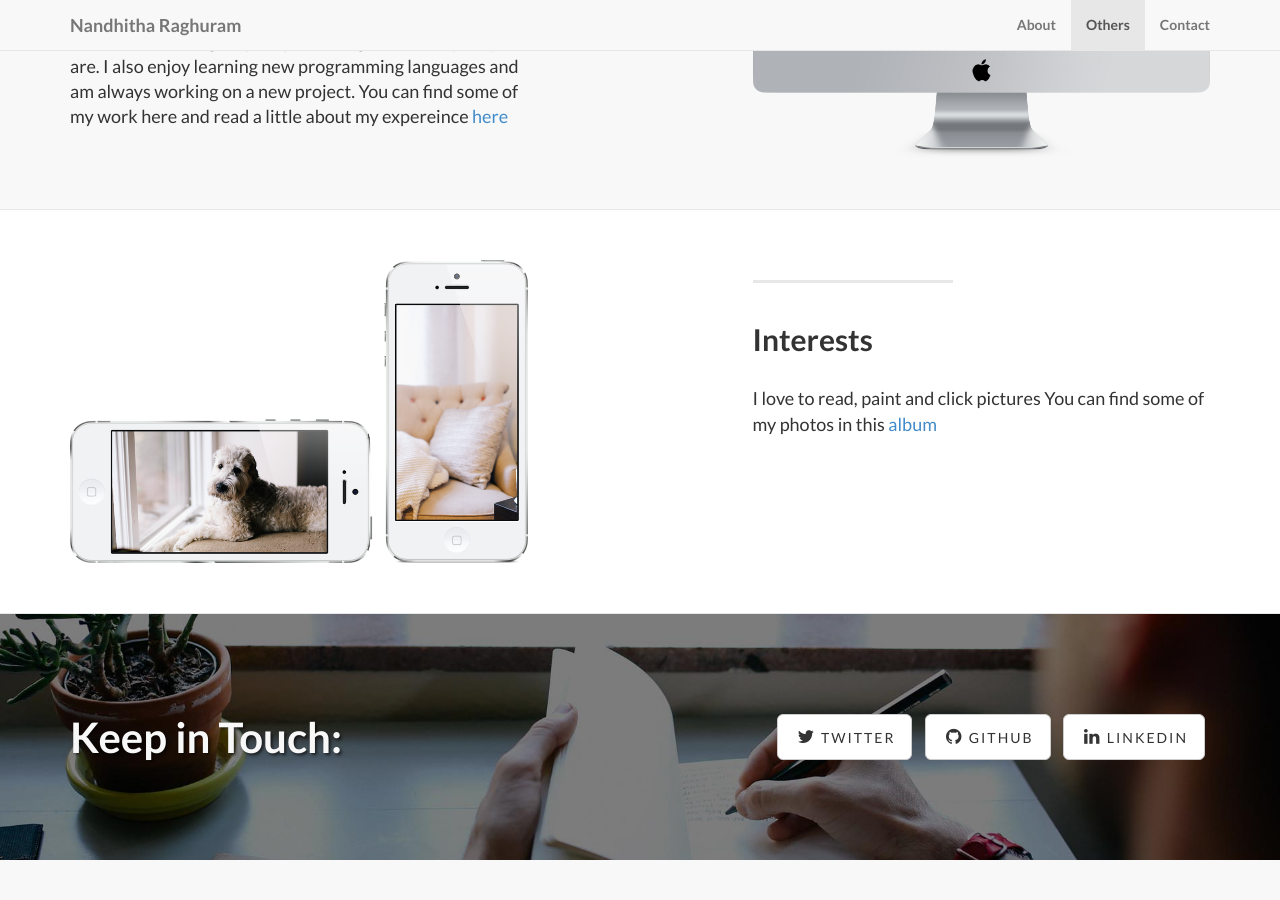
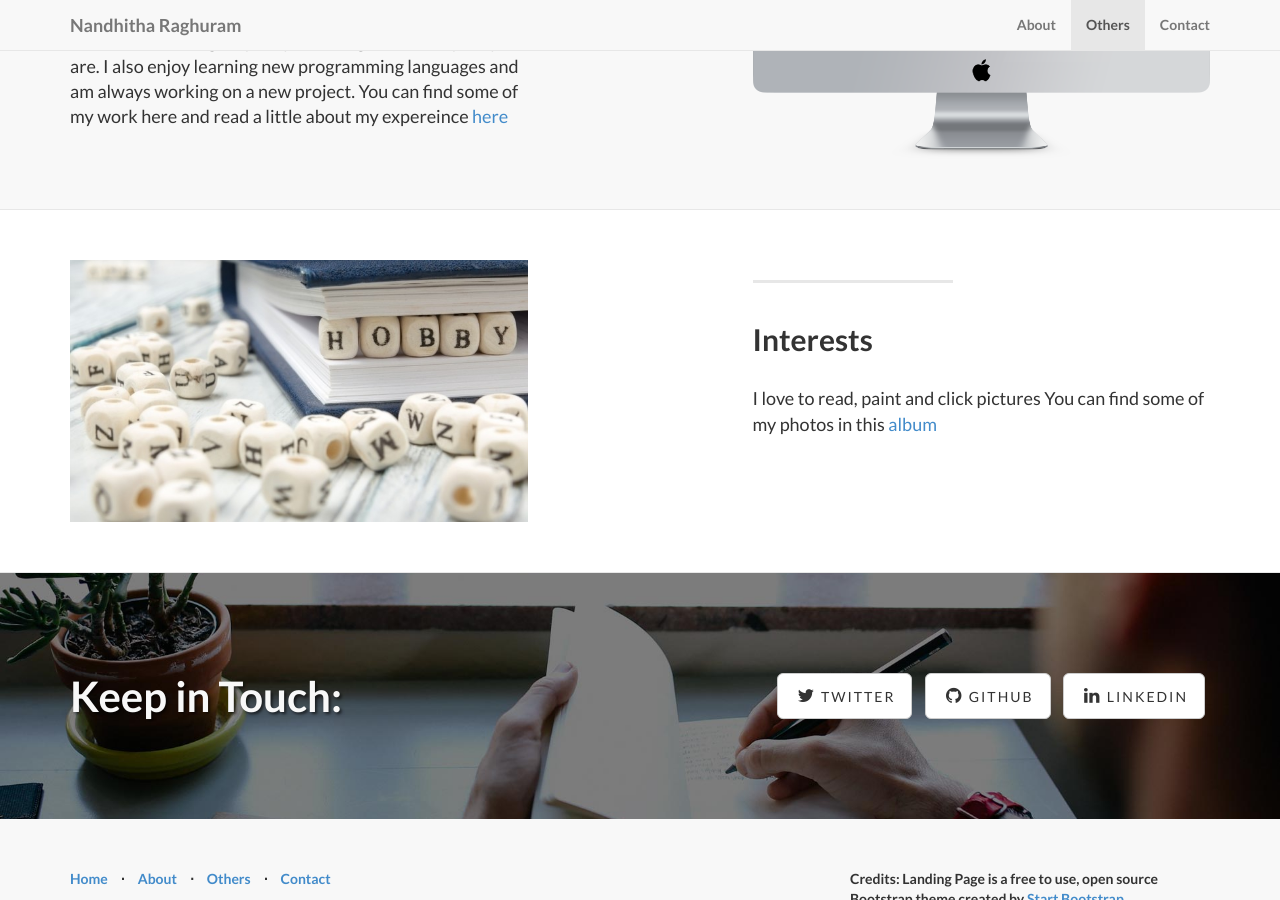
Before and after one commit to NandhithaR/Portfolio, a Jekyll site: the page built from index.html, in a window 1280 px wide and 900 px high, scrolled down 2048 px. Built offline with Jekyll 4.4.1, drawn with Linux system fonts in a browser that asks for light colours; nearby versions of some CDN libraries; library files that are not in the unit come from our copies.

Commit message:
interest image

```diff
--- a/_posts/2014-09-23-services-3.markdown
+++ b/_posts/2014-09-23-services-3.markdown
@@ -1,6 +1,6 @@
 ---
 layout: default
-img: phones.png
+img: hobby.jpg
 category: Services
 title: Interests
 description: |
```
Also changed, not shown: img/services/hobby.jpg (added).
